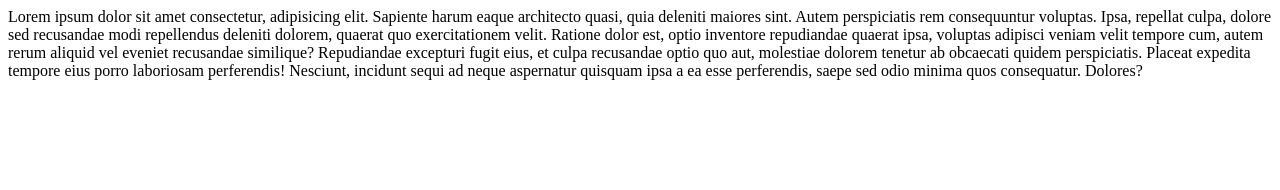
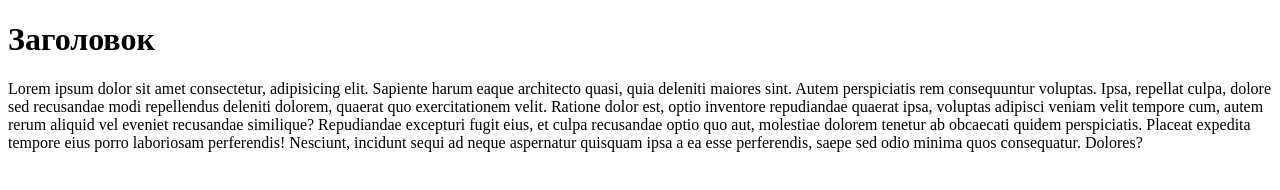
Before and after one commit to BangtanAi/testtt, a plain HTML site: page Project/src/index.html in a window 1280 px wide. Drawn offline with Linux system fonts and the light colour scheme.

Commit message:
Это наш третий комит

```diff
--- a/Project/src/index.html
+++ b/Project/src/index.html
@@ -7,7 +7,9 @@
     <title>Практика Java Script</title>
 </head>
 <body>
-<div class="container">Lorem ipsum dolor sit amet consectetur, adipisicing elit. Sapiente harum eaque architecto quasi, quia deleniti maiores sint. Autem perspiciatis rem consequuntur voluptas. Ipsa, repellat culpa, dolore sed recusandae modi repellendus deleniti dolorem, quaerat quo exercitationem velit. Ratione dolor est, optio inventore repudiandae quaerat ipsa, voluptas adipisci veniam velit tempore cum, autem rerum aliquid vel eveniet recusandae similique? Repudiandae excepturi fugit eius, et culpa recusandae optio quo aut, molestiae dolorem tenetur ab obcaecati quidem perspiciatis. Placeat expedita tempore eius porro laboriosam perferendis! Nesciunt, incidunt sequi ad neque aspernatur quisquam ipsa a ea esse perferendis, saepe sed odio minima quos consequatur. Dolores?</div>
+<div class="container">
+    <h1>Заголовок</h1>
+    Lorem ipsum dolor sit amet consectetur, adipisicing elit. Sapiente harum eaque architecto quasi, quia deleniti maiores sint. Autem perspiciatis rem consequuntur voluptas. Ipsa, repellat culpa, dolore sed recusandae modi repellendus deleniti dolorem, quaerat quo exercitationem velit. Ratione dolor est, optio inventore repudiandae quaerat ipsa, voluptas adipisci veniam velit tempore cum, autem rerum aliquid vel eveniet recusandae similique? Repudiandae excepturi fugit eius, et culpa recusandae optio quo aut, molestiae dolorem tenetur ab obcaecati quidem perspiciatis. Placeat expedita tempore eius porro laboriosam perferendis! Nesciunt, incidunt sequi ad neque aspernatur quisquam ipsa a ea esse perferendis, saepe sed odio minima quos consequatur. Dolores?</div>
 <script src="js/script.js"></script>
 </body>
 </html>
```
